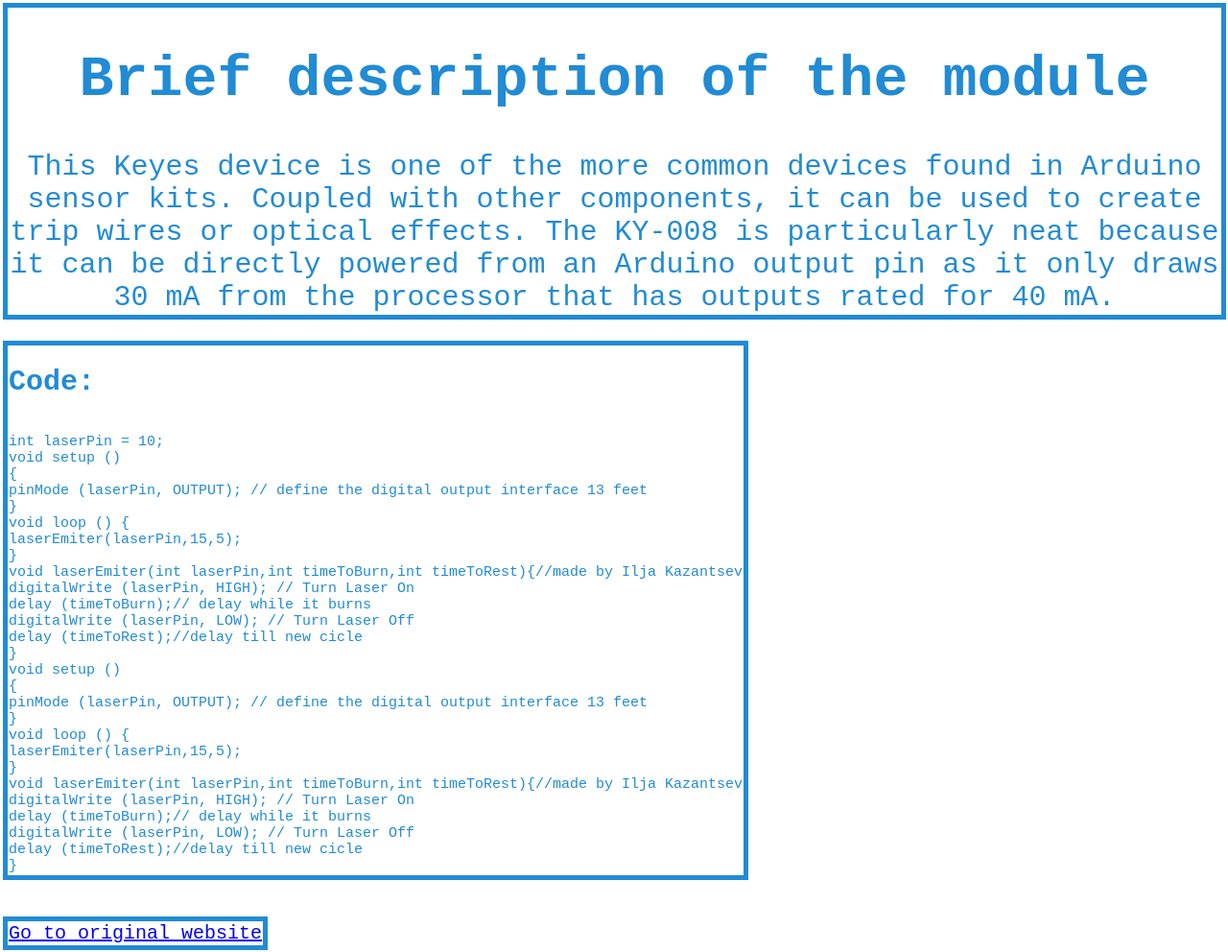
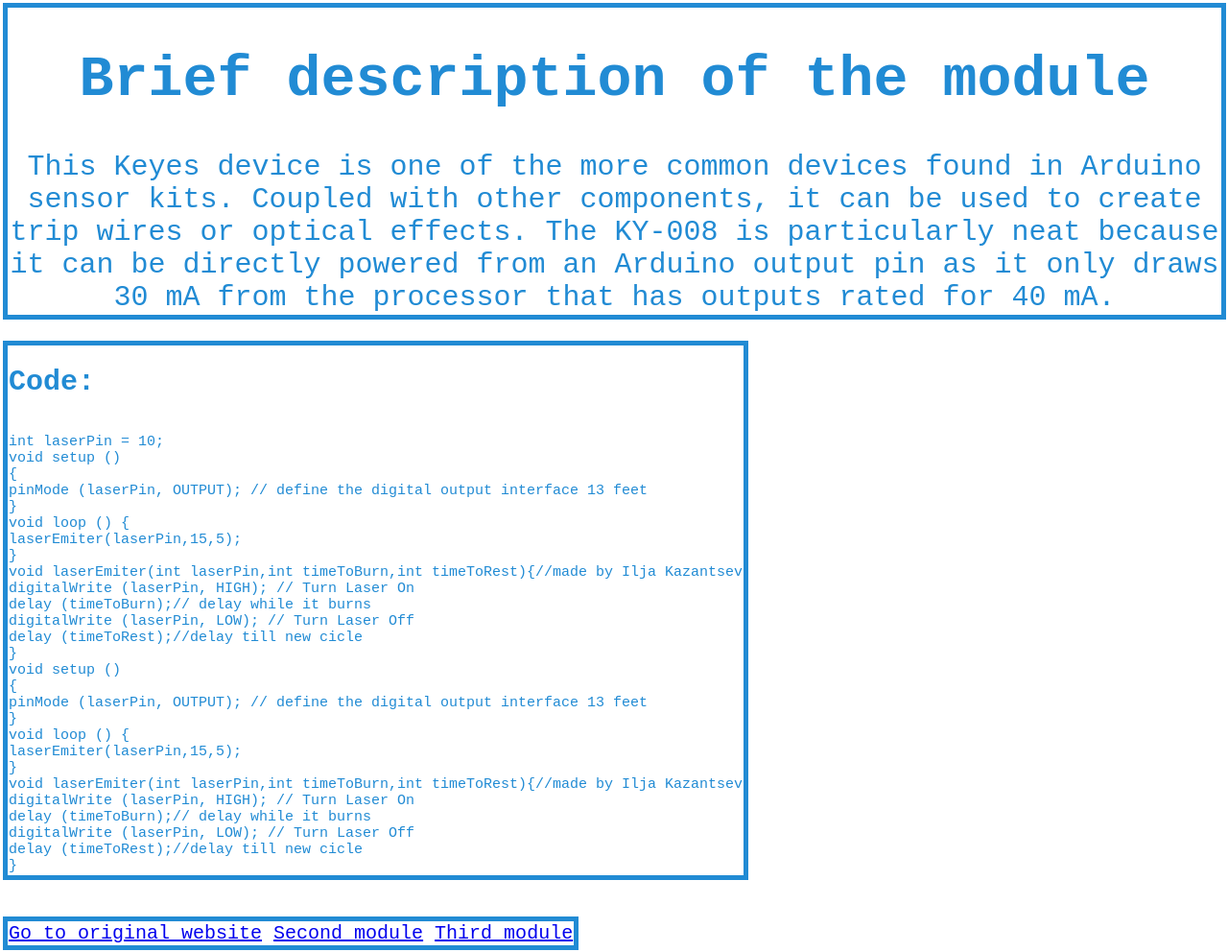
Before and after one commit to gruge/Arduino1, a plain HTML site: page index.html in a window 1280 px wide. Shown: the part 629-1621 px from the top of the page at 96% size. Drawn offline with Linux system fonts and the light colour scheme.

Commit message:
Update index.html

```diff
--- a/index.html
+++ b/index.html
@@ -64,6 +64,8 @@ delay (timeToRest);//delay till new cicle</br>
 	<tr>
 	<td>
 		<a href="http://scrumpoker.eu/%d1%81%d0%bf%d0%b5%d1%86%d0%b8%d0%b0%d0%bb%d1%8c%d0%bd%d1%8b%d0%b5-%d0%bf%d1%80%d0%be%d0%b5%d0%ba%d1%82%d1%8b/arduino/%d0%b1%d0%b8%d0%b1%d0%bb%d0%b8%d0%be%d1%82%d0%b5%d0%ba%d0%b0-%d0%bc%d0%be%d0%b4%d1%83%d0%bb%d0%b5%d0%b9-arduino/%d0%bb%d0%b0%d0%b7%d0%b5%d1%80%d0%bd%d1%8b%d0%b9-%d0%b8%d0%b7%d0%bb%d1%83%d1%87%d0%b0%d1%82%d0%b5%d0%bb%d1%8c-laser-emiter/">Go to original website</a>
+		<a href="https://gruge.github.io/Arduino2/">Second module</a>
+		<a href="https://gruge.github.io/Arduino3/">Third module</a>
 	</td>
 	</tr>
 	</table>
```
